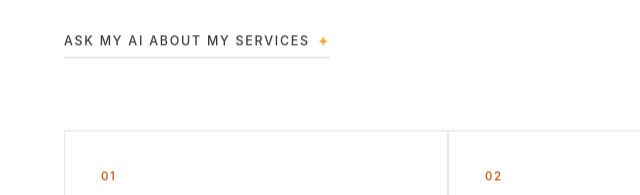
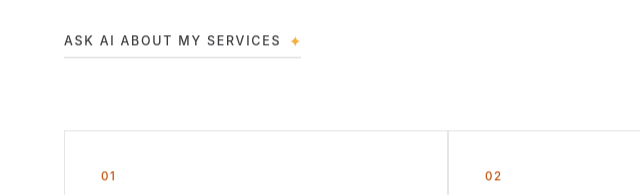
Before and after one commit to luisponcedesign-hub/poncedesign_portfolio, a plain HTML site: page services.html in a window 1280 px wide. Shown: the part 469-664 px from the top of the page, 0-640 px from the left. Drawn offline with Linux system fonts and the light colour scheme.

Commit message:
Services: shorten the hero chat button to "Ask AI about my services"
Co-Authored-By: Claude Opus 5.5 <noreply@anthropic.com>

```diff
--- a/services.html
+++ b/services.html
@@ -95,10 +95,10 @@
       engagement starts with a free intro call.
     </p>
 
-    <section class="assistant svc-assistant" data-state="closed" aria-label="Ask my AI about my services" data-rv data-rv-delay="0.11">
+    <section class="assistant svc-assistant" data-state="closed" aria-label="Ask AI about my services" data-rv data-rv-delay="0.11">
       <div class="chat-cta-row"><div class="chat-cta-fold">
         <button class="btn lg ghost chat-cta" type="button" aria-expanded="false" aria-controls="services-chat">
-          <span>Ask my AI about my services</span>
+          <span>Ask AI about my services</span>
           <svg viewBox="0 0 24 24" aria-hidden="true"><path d="M12 2C12.6 7.6 16.4 11.4 22 12 16.4 12.6 12.6 16.4 12 22 11.4 16.4 7.6 12.6 2 12 7.6 11.4 11.4 7.6 12 2Z"/></svg>
         </button>
       </div></div>
```
